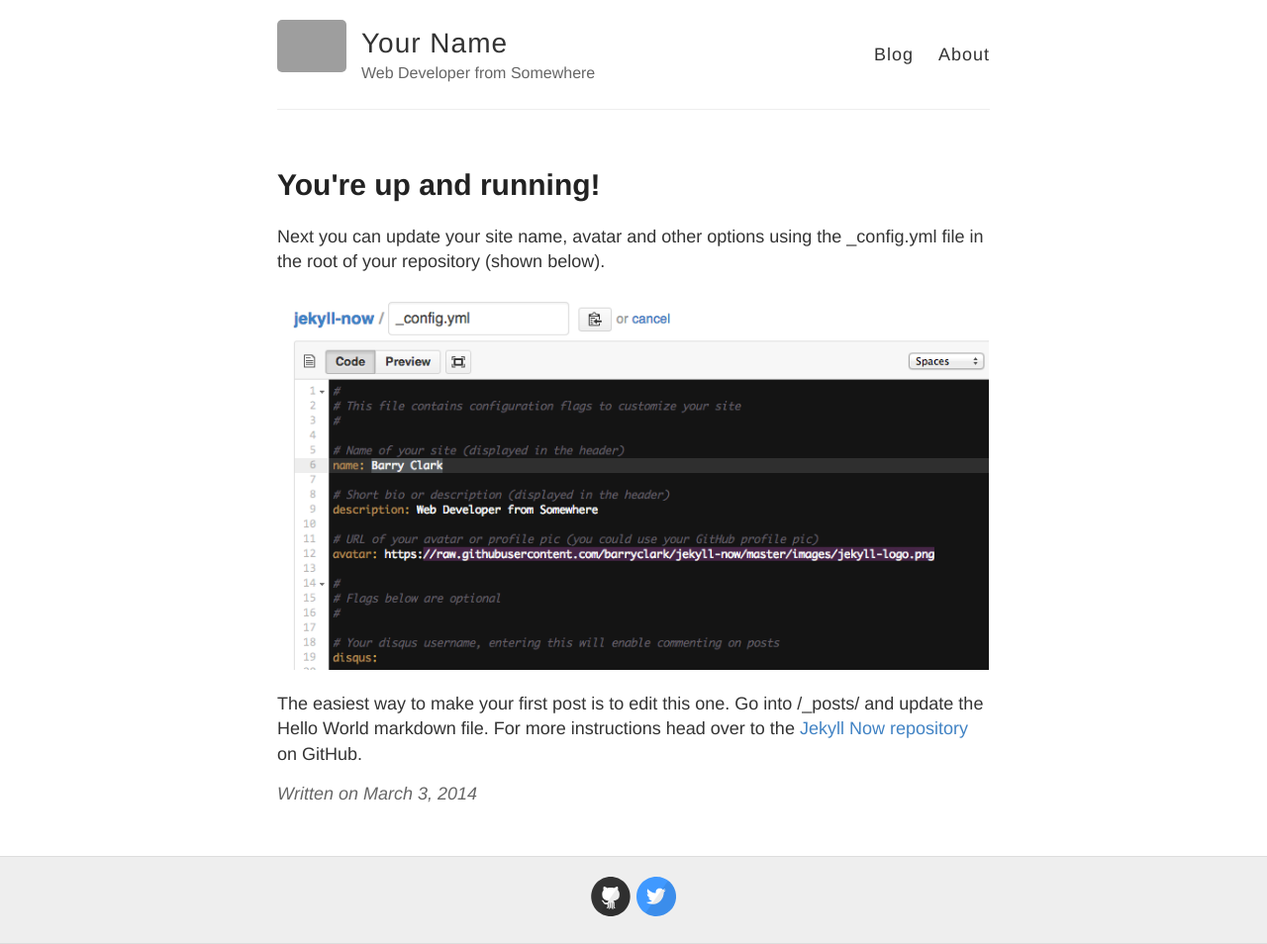
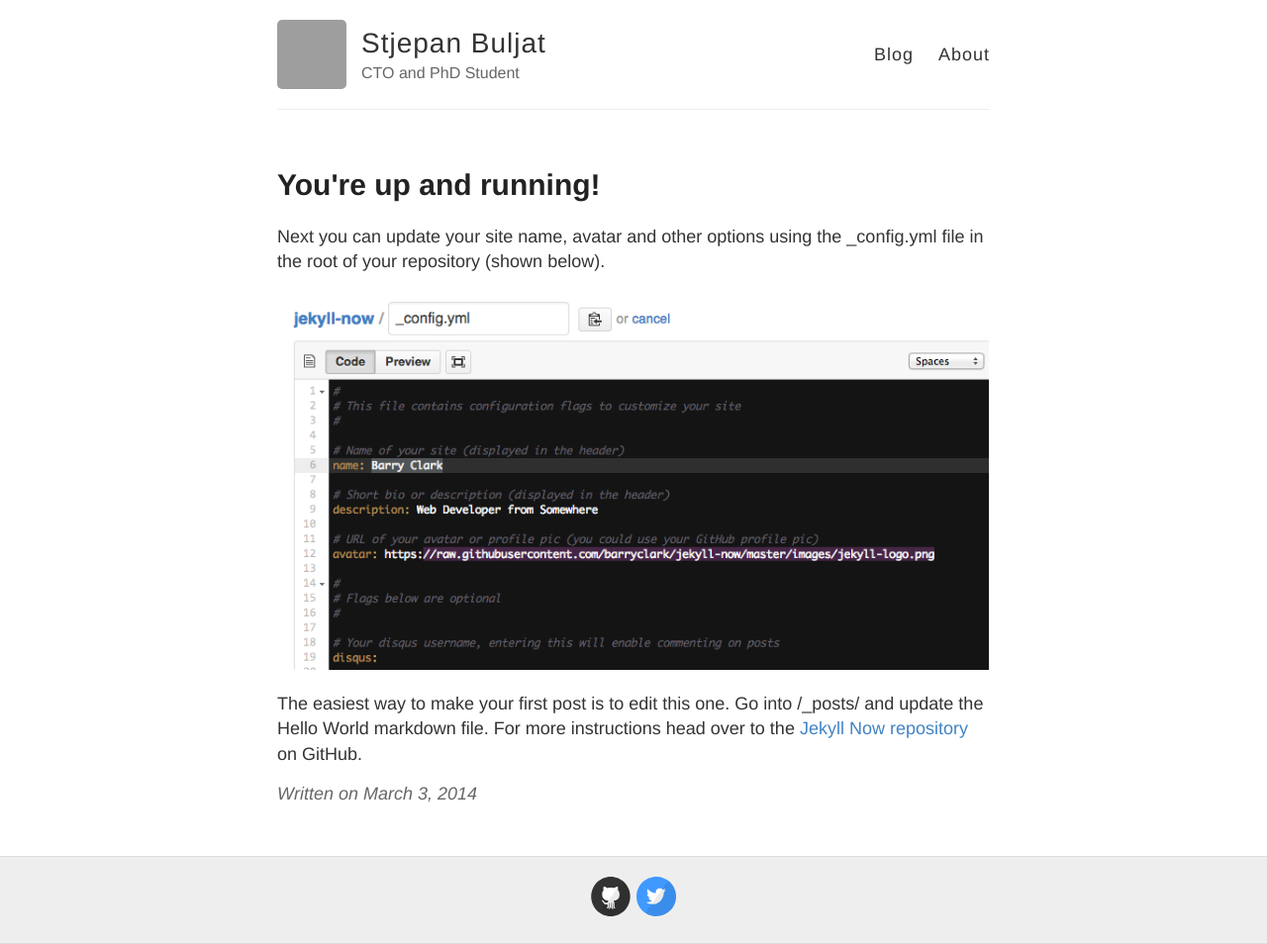
Before and after one commit to sbuljat/sbuljat.github.io, a Jekyll site: the page built from _posts/2014-3-3-Hello-World.md, in a window 1280 px wide. Shown: the whole page at 99% size. Built offline with Jekyll 4.4.1, drawn with Linux system fonts in a browser that asks for light colours; grey boxes are pictures that could not be loaded.

Commit message:
checking how jekyll works

```diff
--- a/_config.yml
+++ b/_config.yml
@@ -3,13 +3,13 @@
 #
 
 # Name of your site (displayed in the header)
-name: Your Name
+name: Stjepan Buljat
 
 # Short bio or description (displayed in the header)
-description: Web Developer from Somewhere
+description: CTO and PhD Student
 
 # URL of your avatar or profile pic (you could use your GitHub profile pic)
-avatar: https://raw.githubusercontent.com/barryclark/jekyll-now/master/images/jekyll-logo.png
+avatar: https://avatars.githubusercontent.com/u/1217670?v=4
 
 #
 # Flags below are optional
@@ -21,12 +21,12 @@ footer-links:
   email:
   facebook:
   flickr:
-  github: barryclark/jekyll-now
+  github: sbuljat
   instagram:
   linkedin:
   pinterest:
   rss: # just type anything here for a working RSS icon
-  twitter: jekyllrb
+  twitter: sbuljat
   stackoverflow: # your stackoverflow profile, e.g. "users/50476/bart-kiers"
   youtube: # channel/<your_long_string> or user/<user-name>
   googleplus: # anything in your profile username that comes after plus.google.com/
@@ -41,7 +41,7 @@ google_analytics:
 
 # Your website URL (e.g. http://barryclark.github.io or http://www.barryclark.co)
 # Used for Sitemap.xml and your RSS feed
-url:
+url: https://sbuljat.github.io
 
 # If you're hosting your site at a Project repository on GitHub pages
 # (http://yourusername.github.io/repository-name)
```
Also changed, not shown: about.md (+1 -1 lines), 1 other file.
